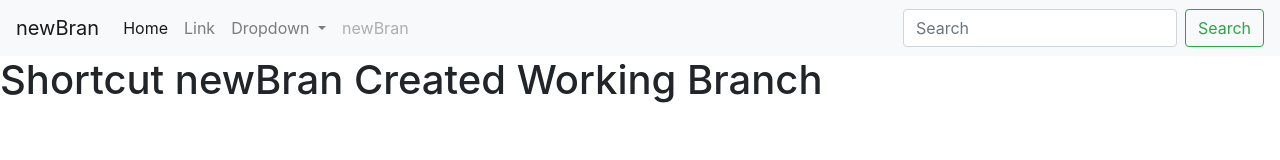
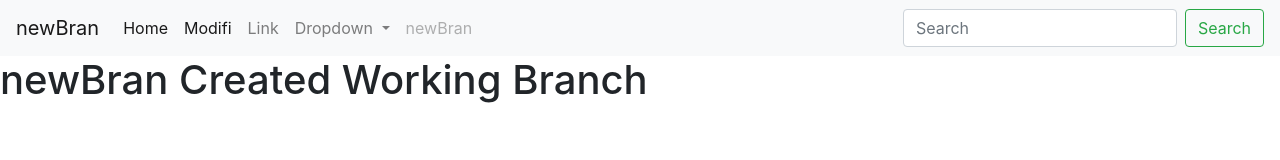
Before and after one commit to imranhossainsajib/Bootstap-4-All-Cod, a plain HTML site: page index.html in a window 1280 px wide. Drawn offline with nearby package versions, Linux system fonts and the light colour scheme.

Commit message:
new modifi

```diff
--- a/index.html
+++ b/index.html
@@ -21,6 +21,9 @@
         <ul class="navbar-nav mr-auto">
           <li class="nav-item active">
             <a class="nav-link" href="#">Home <span class="sr-only">(current)</span></a>
+          </li>
+          <li class="nav-item active">
+            <a class="nav-link" href="#">Modifi <span class="sr-only">(current)</span></a>
           </li>
           <li class="nav-item">
             <a class="nav-link" href="#">Link</a>
@@ -46,7 +49,7 @@
         </form>
       </div>
     </nav>
-    <h1>Shortcut newBran Created Working Branch</h1>
+    <h1>newBran Created Working Branch</h1>
 
     <!-- Optional JavaScript; choose one of the two! -->
 
```
